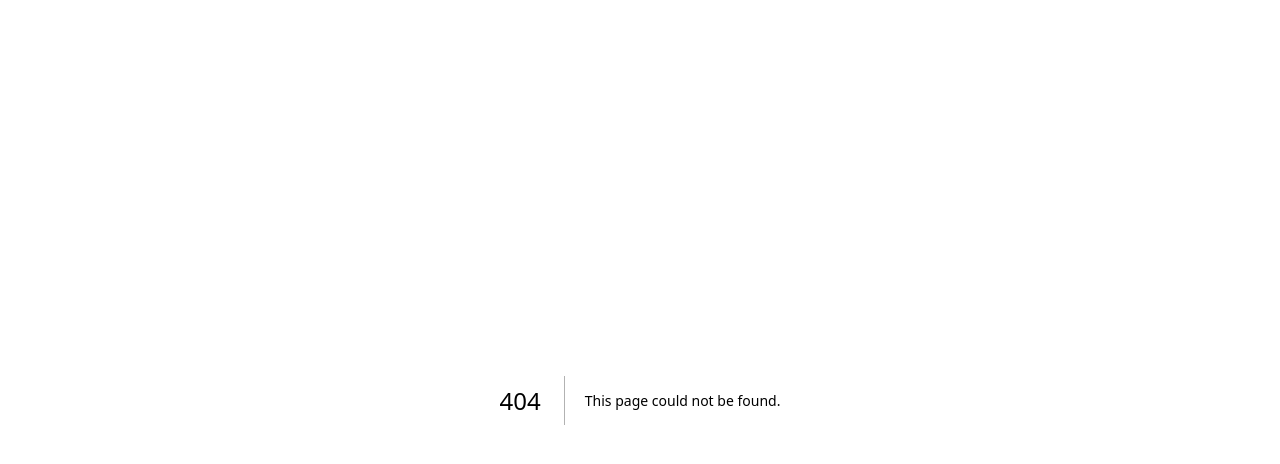
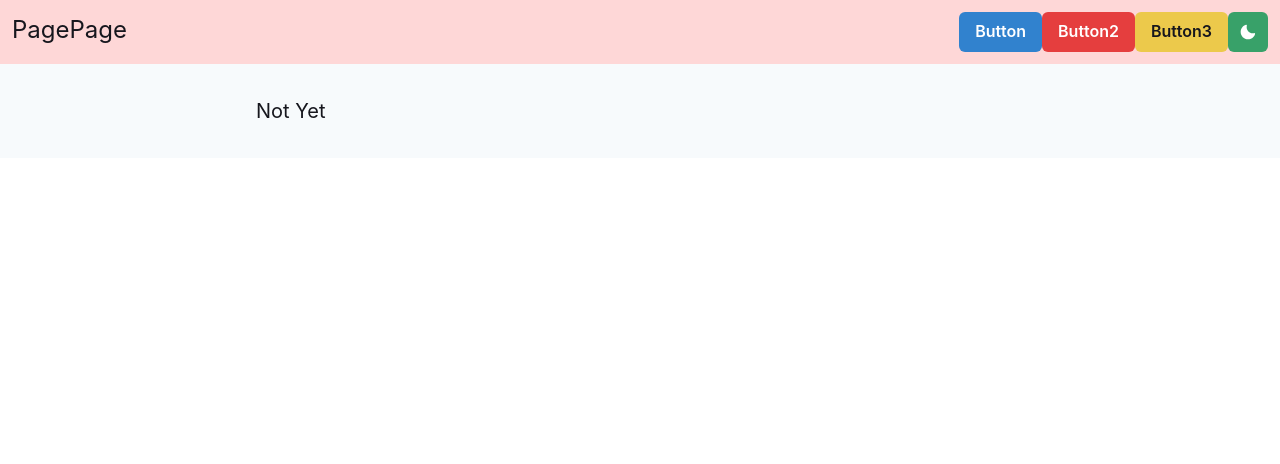
Before and after one commit to firiexp/calculator-maple, a Next.js app: page /statcalculator in a window 1280 px wide. Before the commit this address had no page. Shown: the top 464 px of the page. Built offline with nearby package versions, Linux system fonts and the light colour scheme.

Commit message:
make statcalculator.tsx

```diff
--- /dev/null
+++ b/src/pages/statcalculator.tsx
@@ -0,0 +1,21 @@
+import { Text } from '@chakra-ui/react';
+import Container from '../components/Container';
+import Main from '../components/Main';
+import Header from '../components/Header';
+import SiteHead from '../components/SiteHead';
+
+function StatCalculator() {
+    return (
+        <>
+            <SiteHead />
+            <Container>
+                <Header />
+                <Main>
+                    <Text fontSize='xl'>Not Yet</Text>
+                </Main>
+            </Container>
+        </>
+    );
+}
+
+export default StatCalculator;
```
